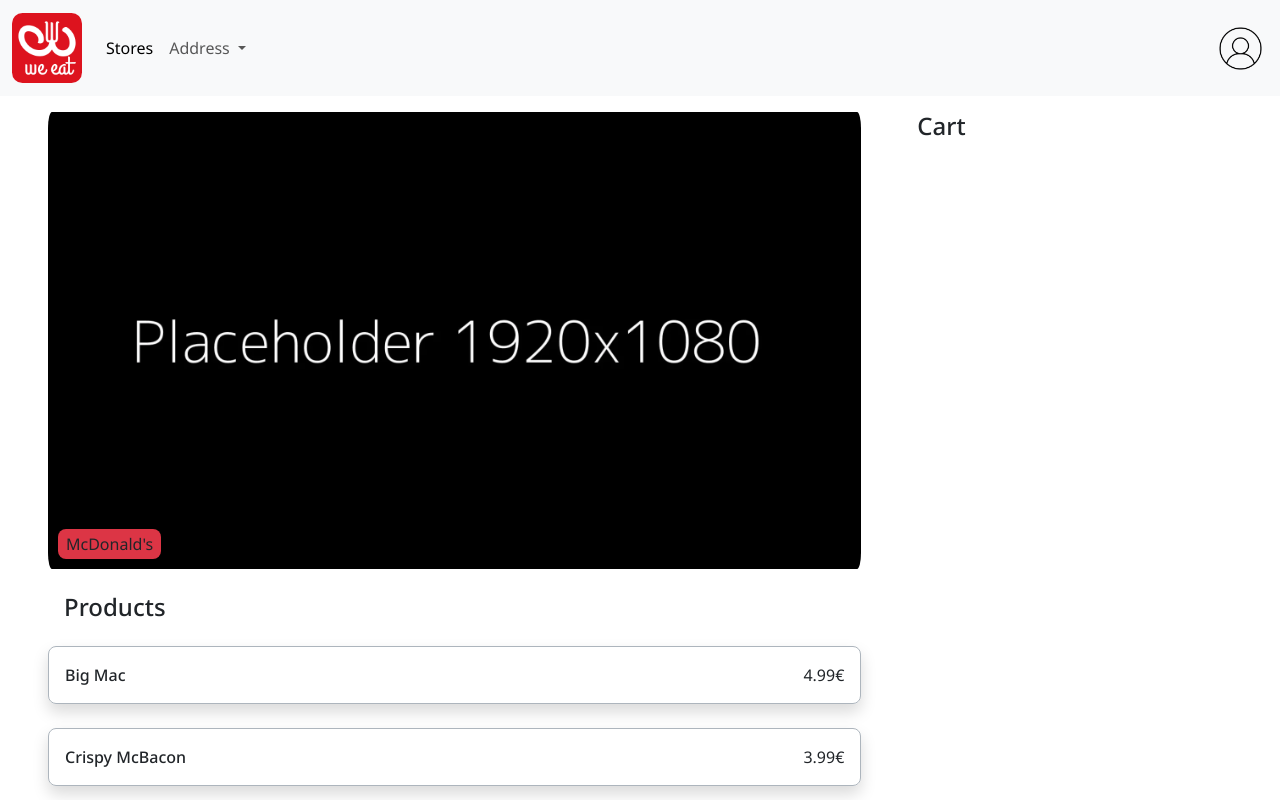
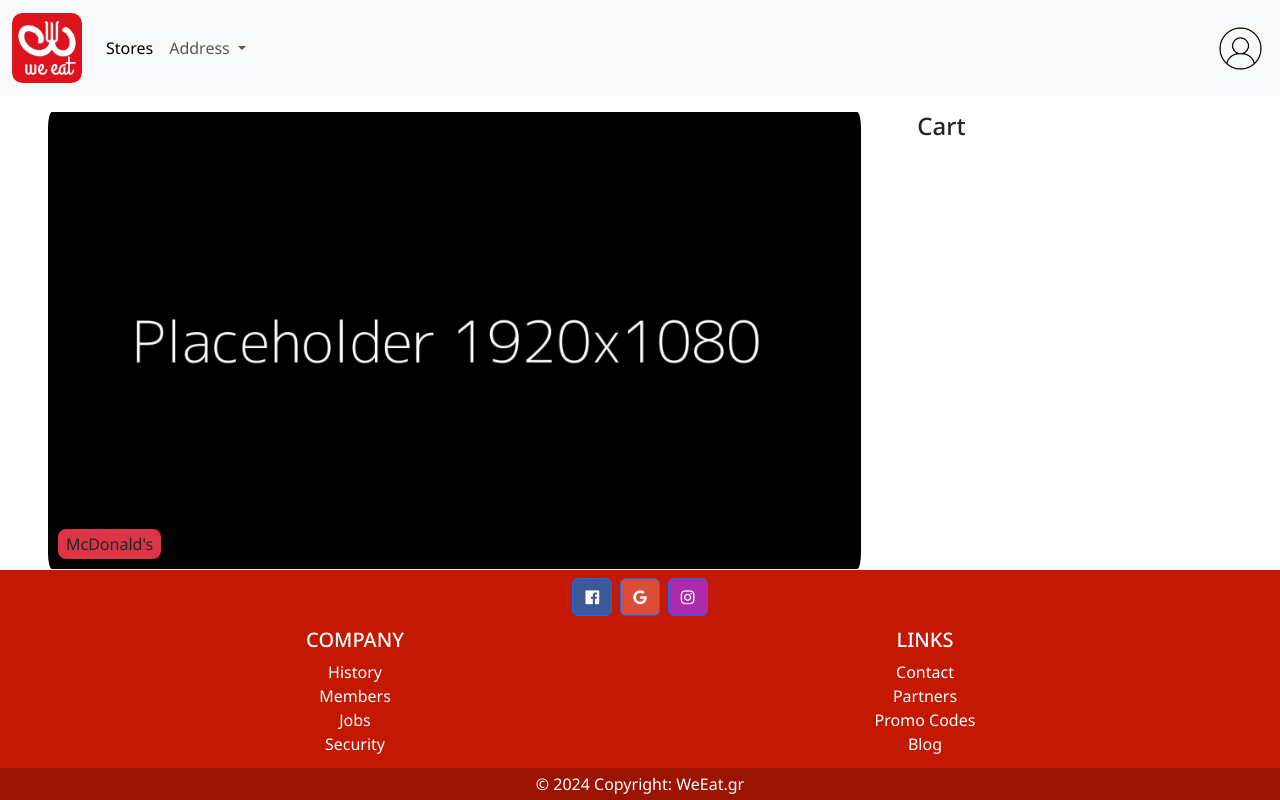
Before and after one commit to Frontend-4-WeLead/we-eat, an Angular app: page /stores/1 in a window 1280 px wide. Shown: the top 800 px of the page. Built offline with nearby package versions, Linux system fonts and the light colour scheme.

Commit message:
footer fixed bottom and reduce of its thickness

```diff
--- a/src/app/components/footer/footer.component.html
+++ b/src/app/components/footer/footer.component.html
@@ -1,7 +1,7 @@
 <!-- Footer -->
-<footer class=" text-center text-white" style="background-color:#c21804;">
+<footer class="text-center text-white fixed-bottom" style="background-color:#c21804;">
   <!-- Grid container -->
-  <div class="container p-3">
+  <div class="container py-1">
 
     <!-- Section: Social media -->
     <section class="mb-2">
@@ -75,7 +75,7 @@
   <!-- Grid container -->
 
   <!-- Copyright -->
-  <div class="text-center p-3" style="background-color: rgba(0, 0, 0, 0.2)">
+  <div class="text-center p-1" style="background-color: rgba(0, 0, 0, 0.2)">
     © 2024 Copyright:
     <a class="text-white">WeEat.gr</a>
   </div>
```
